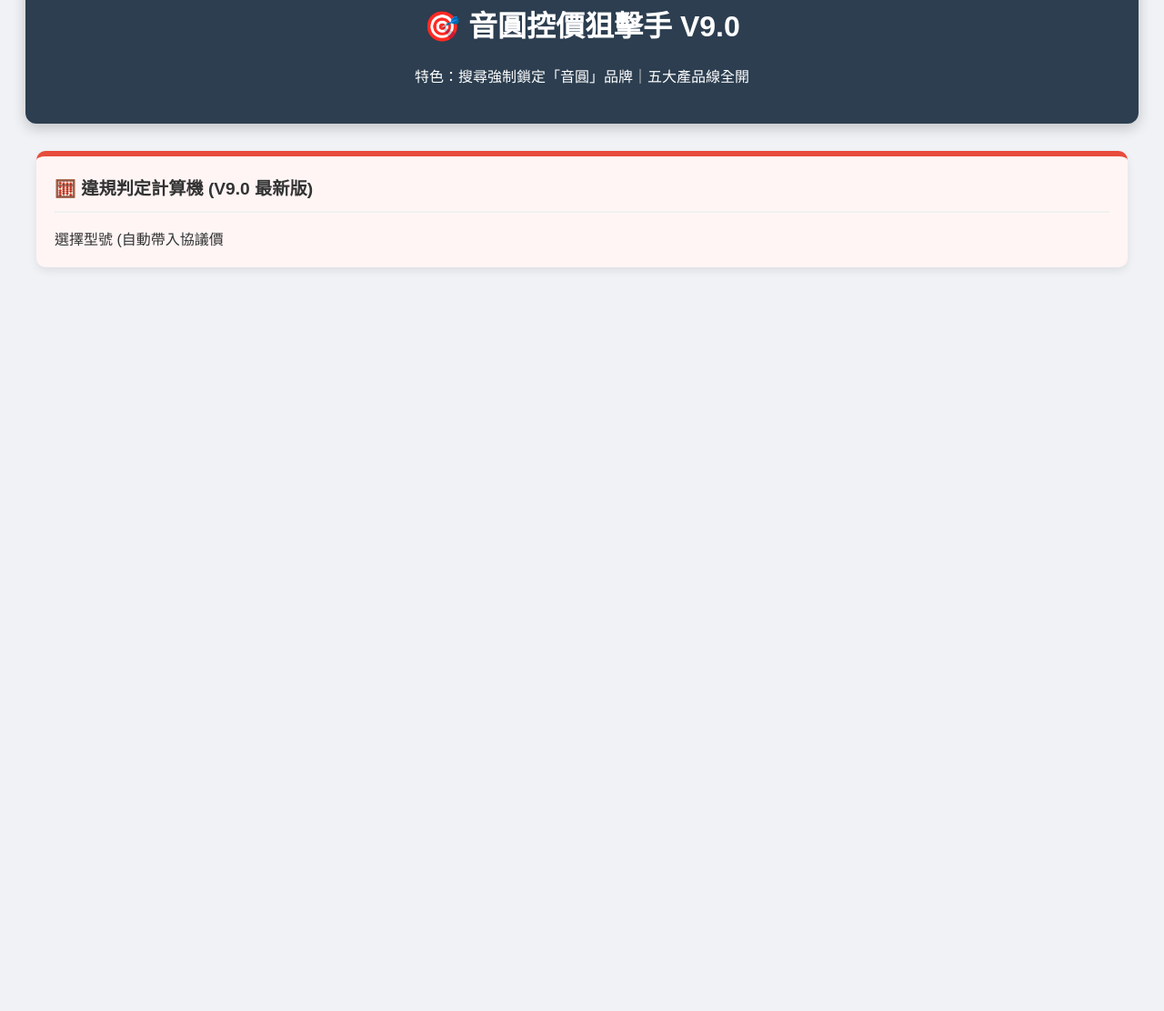
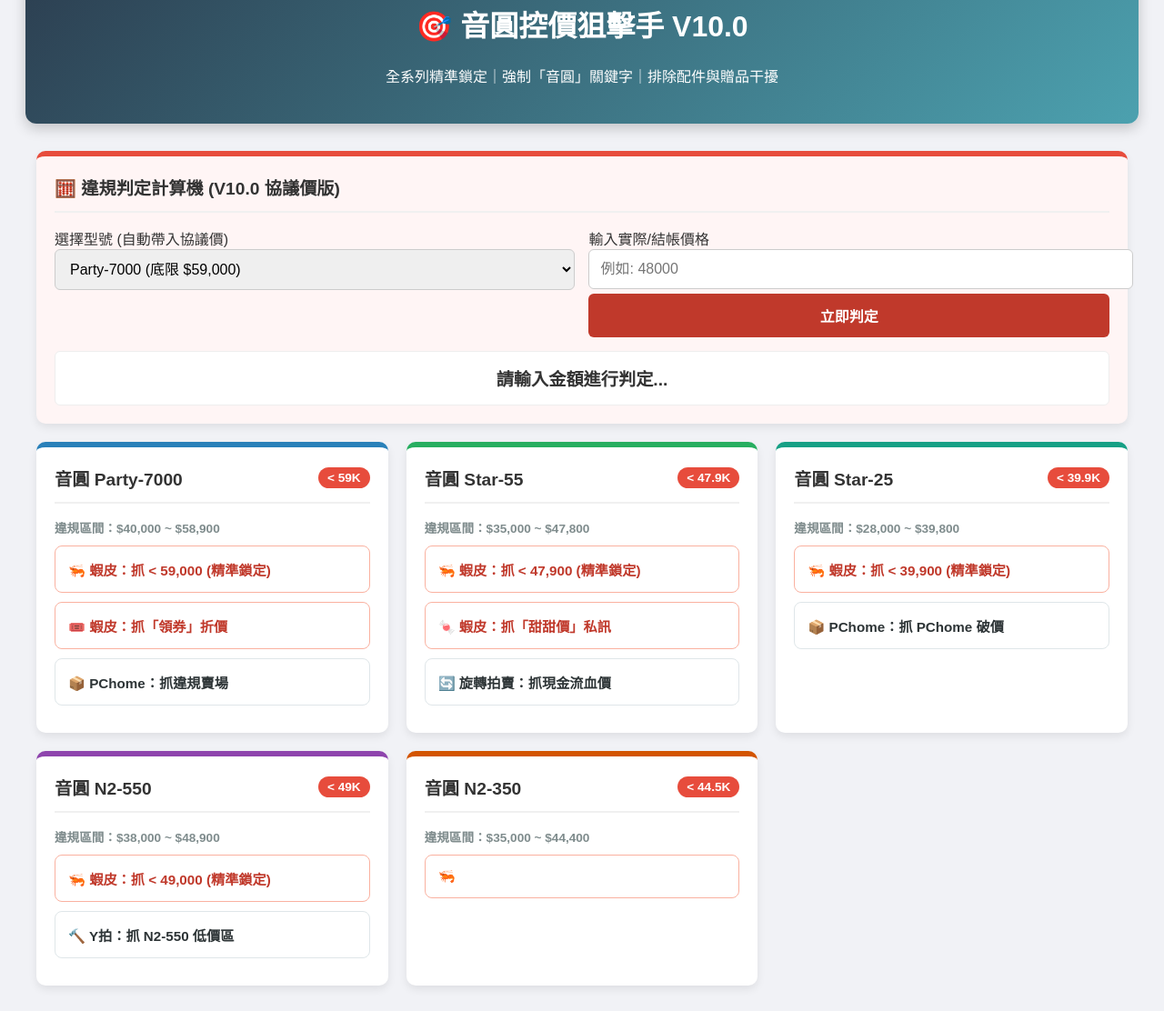
Before and after one commit to a91109711-wq/inyuan-audit, a plain HTML site: page index.html in a window 1280 px wide. Shown: the part 71-1183 px from the top of the page at 91% size. Before the commit the page ends 800 px from the top, so only its background shows below. Drawn offline with Linux system fonts and the light colour scheme.

Commit message:
Upgrade to 音圓控價狙擊手 V10.0

```diff
--- a/index.html
+++ b/index.html
@@ -3,51 +3,129 @@
 <head>
     <meta charset="UTF-8">
     <meta name="viewport" content="width=device-width, initial-scale=1.0">
-    <title>音圓控價狙擊手 V9.0 (強制品牌鎖定版)</title>
+    <title>音圓控價狙擊手 V10.0 (全系列・強制品牌鎖定版)</title>
     <style>
         :root { --primary: #2c3e50; --danger: #c0392b; --bg: #f1f2f6; --card: #fff; }
         body { font-family: "Microsoft JhengHei", Arial, sans-serif; background: var(--bg); padding: 20px; color: #333; }
-        .header { text-align: center; margin-bottom: 30px; padding: 25px; background: #2c3e50; color: white; border-radius: 12px; box-shadow: 0 5px 15px rgba(0,0,0,0.2); }
+        .header { text-align: center; margin-bottom: 30px; padding: 25px; background: linear-gradient(135deg, #2c3e50, #4ca1af); color: white; border-radius: 12px; box-shadow: 0 5px 15px rgba(0,0,0,0.2); }
         .container { max-width: 1200px; margin: 0 auto; display: grid; grid-template-columns: repeat(auto-fit, minmax(320px, 1fr)); gap: 20px; }
 
         .card { background: var(--card); padding: 20px; border-radius: 10px; border-top: 6px solid #ccc; box-shadow: 0 4px 10px rgba(0,0,0,0.08); }
         .card h2 { margin-top: 0; font-size: 1.2rem; border-bottom: 2px solid #f0f0f0; padding-bottom: 12px; display: flex; justify-content: space-between; align-items: center; }
 
-        /* 產品色碼 */
-        .card.party { border-top-color: #3498db; }  /* 藍 */
-        .card.star55 { border-top-color: #2ecc71; } /* 綠 */
-        .card.star25 { border-top-color: #1abc9c; } /* 青 */
-        .card.n2_550 { border-top-color: #9b59b6; } /* 紫 */
-        .card.n2_350 { border-top-color: #e67e22; } /* 橘 */
+        /* 產品識別色 */
+        .card.party { border-top-color: #2980b9; }  /* 深藍 */
+        .card.star55 { border-top-color: #27ae60; } /* 綠 */
+        .card.star25 { border-top-color: #16a085; } /* 青綠 */
+        .card.n2_550 { border-top-color: #8e44ad; } /* 紫 */
+        .card.n2_350 { border-top-color: #d35400; } /* 橘 */
         .card.calc { border-top-color: #e74c3c; grid-column: 1 / -1; background: #fff5f5; }
 
-        /* 按鈕優化 */
-        .btn { display: block; width: 100%; padding: 14px; margin: 10px 0; background: #fff; border: 1px solid #dfe6e9; border-radius: 8px; text-decoration: none; color: #2d3436; transition: 0.2s; box-sizing: border-box; font-weight: 500; font-size: 0.95rem; }
+        /* 按鈕樣式 */
+        .btn { display: block; width: 100%; padding: 14px; margin: 10px 0; background: #fff; border: 1px solid #dfe6e9; border-radius: 8px; text-decoration: none; color: #2d3436; transition: 0.2s; box-sizing: border-box; font-weight: 600; font-size: 0.95rem; }
         .btn:hover { background: #f1f2f6; border-color: #b2bec3; transform: translateX(5px); }
-        .btn.danger { background: #fff; color: #c0392b; border: 1px solid #fab1a0; font-weight: bold; }
+        .btn.danger { background: #fff; color: #c0392b; border: 1px solid #fab1a0; }
         .btn.danger:hover { background: #ffeaa7; color: #d35400; border-color: #e17055; }
 
-        .badge { background: #e74c3c; color: white; padding: 3px 8px; border-radius: 12px; font-size: 0.85rem; }
-        .info { font-size: 0.85rem; color: #636e72; margin-bottom: 10px; font-weight: bold; }
+        .badge { background: #e74c3c; color: white; padding: 4px 10px; border-radius: 12px; font-size: 0.85rem; }
+        .info { font-size: 0.85rem; color: #7f8c8d; margin-bottom: 8px; font-weight: bold; }
 
-        /* 計算機 */
+        /* 計算機介面 */
         .calc-box { display: grid; grid-template-columns: 1fr 1fr; gap: 15px; }
         input, select { width: 100%; padding: 12px; border: 1px solid #ccc; border-radius: 6px; font-size: 1rem; }
-        button { width: 100%; padding: 12px; background: #c0392b; color: white; border: none; border-radius: 6px; cursor: pointer; margin-top: 5px; font-size: 1rem; }
-        .result { margin-top: 15px; font-weight: bold; text-align: center; font-size: 1.2rem; padding: 10px; background: white; border-radius: 6px; border: 1px solid #eee; }
+        button { width: 100%; padding: 12px; background: #c0392b; color: white; border: none; border-radius: 6px; cursor: pointer; margin-top: 5px; font-size: 1rem; font-weight: bold; }
+        button:hover { background: #a93226; }
+        .result { margin-top: 15px; font-weight: bold; text-align: center; font-size: 1.2rem; padding: 15px; background: white; border-radius: 6px; border: 1px solid #eee; }
     </style>
 </head>
 <body>
 
 <div class="header">
-    <h1>🎯 音圓控價狙擊手 V9.0</h1>
-    <p>特色：搜尋強制鎖定「音圓」品牌｜五大產品線全開</p>
+    <h1>🎯 音圓控價狙擊手 V10.0</h1>
+    <p>全系列精準鎖定｜強制「音圓」關鍵字｜排除配件與贈品干擾</p>
 </div>
 
 <div class="container">
 
     <div class="card calc">
-        <h2>🧮 違規判定計算機 (V9.0 最新版)</h2>
+        <h2>🧮 違規判定計算機 (V10.0 協議價版)</h2>
         <div class="calc-box">
             <div>
-                <label>選擇型號 (自動帶入協議價
+                <label>選擇型號 (自動帶入協議價)</label>
+                <select id="modelType">
+                    <option value="59000">Party-7000 (底限 $59,000)</option>
+                    <option value="47900">Star-55 (底限 $47,900)</option>
+                    <option value="39900">Star-25 (底限 $39,900)</option>
+                    <option value="49000">N2-550 (底限 $49,000)</option>
+                    <option value="44500">N2-350 (底限 $44,500)</option>
+                </select>
+            </div>
+            <div>
+                <label>輸入實際/結帳價格</label>
+                <input type="number" id="finalPrice" placeholder="例如: 48000">
+                <button onclick="checkPrice()">立即判定</button>
+            </div>
+        </div>
+        <div id="result" class="result">請輸入金額進行判定...</div>
+    </div>
+
+    <div class="card party">
+        <h2>音圓 Party-7000 <span class="badge">< 59K</span></h2>
+        <div class="info">違規區間：$40,000 ~ $58,900</div>
+
+        <a href="https://shopee.tw/search?keyword=音圓%20Party-7000&minPrice=40000&maxPrice=58900&sortBy=price" target="_blank" class="btn danger">
+            🦐 蝦皮：抓 < 59,000 (精準鎖定)
+        </a>
+        <a href="https://shopee.tw/search?keyword=音圓%20Party-7000%20領卷&minPrice=40000" target="_blank" class="btn danger">
+            🎟️ 蝦皮：抓「領券」折價
+        </a>
+        <a href="https://ecshweb.pchome.com.tw/search/v3.3/?q=音圓%20Party-7000&price=40000-58900" target="_blank" class="btn">
+            📦 PChome：抓違規賣場
+        </a>
+    </div>
+
+    <div class="card star55">
+        <h2>音圓 Star-55 <span class="badge">< 47.9K</span></h2>
+        <div class="info">違規區間：$35,000 ~ $47,800</div>
+
+        <a href="https://shopee.tw/search?keyword=音圓%20Star-55&minPrice=35000&maxPrice=47800&sortBy=price" target="_blank" class="btn danger">
+            🦐 蝦皮：抓 < 47,900 (精準鎖定)
+        </a>
+        <a href="https://shopee.tw/search?keyword=音圓%20Star-55%20甜甜價&minPrice=35000" target="_blank" class="btn danger">
+            🍬 蝦皮：抓「甜甜價」私訊
+        </a>
+        <a href="https://tw.carousell.com/search/音圓%20Star-55?price_start=30000&price_end=47000&sort_by=3" target="_blank" class="btn">
+            🔄 旋轉拍賣：抓現金流血價
+        </a>
+    </div>
+
+    <div class="card star25">
+        <h2>音圓 Star-25 <span class="badge">< 39.9K</span></h2>
+        <div class="info">違規區間：$28,000 ~ $39,800</div>
+
+        <a href="https://shopee.tw/search?keyword=音圓%20Star-25&minPrice=28000&maxPrice=39800&sortBy=price" target="_blank" class="btn danger">
+            🦐 蝦皮：抓 < 39,900 (精準鎖定)
+        </a>
+        <a href="https://ecshweb.pchome.com.tw/search/v3.3/?q=音圓%20Star-25&price=28000-39800" target="_blank" class="btn">
+            📦 PChome：抓 PChome 破價
+        </a>
+    </div>
+
+    <div class="card n2_550">
+        <h2>音圓 N2-550 <span class="badge">< 49K</span></h2>
+        <div class="info">違規區間：$38,000 ~ $48,900</div>
+
+        <a href="https://shopee.tw/search?keyword=音圓%20N2-550&minPrice=38000&maxPrice=48900&sortBy=price" target="_blank" class="btn danger">
+            🦐 蝦皮：抓 < 49,000 (精準鎖定)
+        </a>
+        <a href="https://tw.bid.yahoo.com/search/auction/product?p=音圓%20N2-550&minp=38000&maxp=48900&sort=curp" target="_blank" class="btn">
+            🔨 Y拍：抓 N2-550 低價區
+        </a>
+    </div>
+
+    <div class="card n2_350">
+        <h2>音圓 N2-350 <span class="badge">< 44.5K</span></h2>
+        <div class="info">違規區間：$35,000 ~ $44,400</div>
+
+        <a href="https://shopee.tw/search?keyword=音圓%20N2-350&minPrice=35000&maxPrice=44400&sortBy=price" target="_blank" class="btn danger">
+            🦐
```
